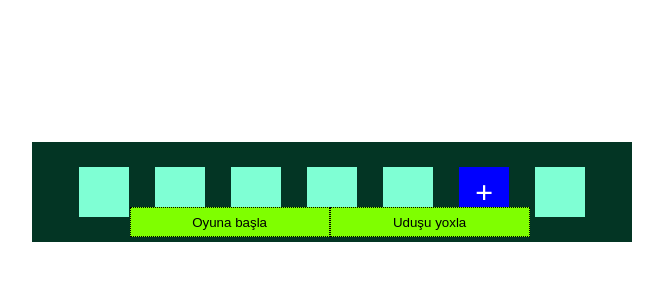
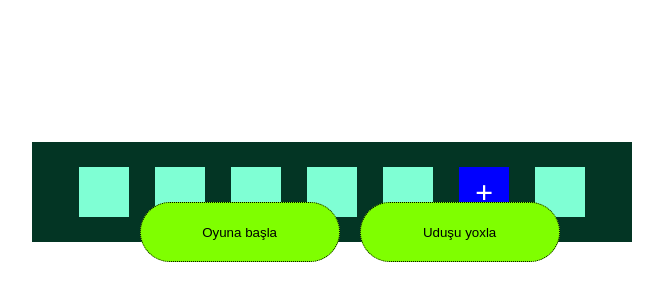
Before and after one commit to karimliaghabala/lotereyaOyun, a plain HTML site: page index.html in a window 1280 px wide. Shown: the part 208-508 px from the top of the page, without its empty margins (308-971 px from the left). Drawn offline with Linux system fonts and the light colour scheme.

Commit message:
update button css

```diff
--- a/style.css
+++ b/style.css
@@ -39,7 +39,7 @@ body {
 }
 button{
     width: 200px;
-    height: 30px;
+    height: 60px;
     position: relative;
     top: 430px;
     left: 42%;
@@ -47,9 +47,12 @@ button{
     background-color: chartreuse;
     border: 1px dotted ;
     cursor: pointer;
+    margin: 10px;
+    border-radius: 100px;
+    transition: 0.8s all;
 }
 button:hover{
     background-color: blueviolet;
     color: white;
-    font-size: 16px;
+    font-size: 18px;
 }
```
